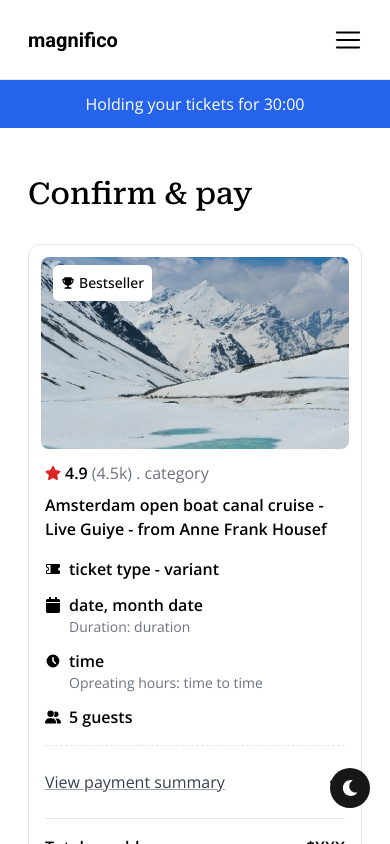
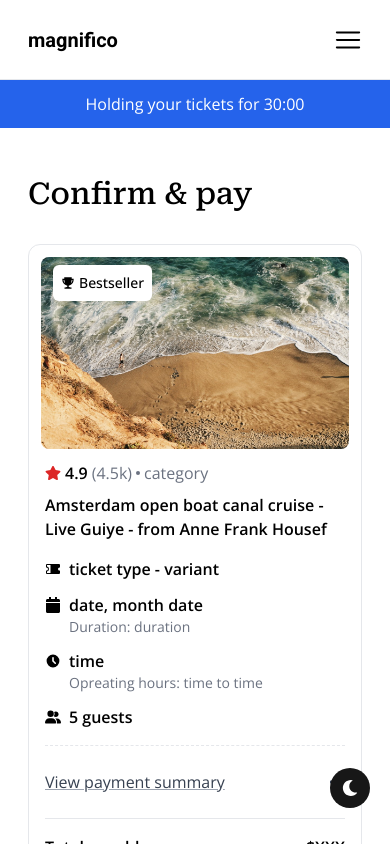
Before and after one commit to warmachine028/magnifico, a React (Vite) app in the folder client/: page /magnifico/payment in a window 390 px wide. Shown: the top 844 px of the page. Built offline with nearby package versions, Linux system fonts and the light colour scheme.

Commit message:
feat: added pagination effects in carousel pagination

```diff
--- a/client/src/assets/index.js
+++ b/client/src/assets/index.js
@@ -11,6 +11,7 @@ export { default as Video1 } from './video1.png'
 export { default as Video2 } from './video2.png'
 export { default as Waves } from './waves.png'
 export { default as Mountain } from "./mountain.jpeg"
+export { default as Beach } from "./beach.jpg"
 export { default as Visa } from "./visa.png"
 export { default as MasterCard } from "./mastercard.png"
 export { default as DinersClub } from "./diners-club.png"
--- a/client/src/components/DestinationCard.jsx
+++ b/client/src/components/DestinationCard.jsx
@@ -1,5 +1,5 @@
 import { PiInfoBold, PiPiggyBankFill, PiTicketFill } from 'react-icons/pi'
-import { Mountain } from '../assets'
+import { Mountain, Beach } from '../assets'
 import { FaCalendar, FaPlus, FaStar } from 'react-icons/fa'
 import { HiClock } from 'react-icons/hi'
 import { FaUserGroup } from 'react-icons/fa6'
@@ -22,25 +22,27 @@ const DestinationCard = () => {
 					<button className="absolute end-0 top-1/2 -translate-x-0.5 -translate-y-3 pe-3.5 text-white transition-all hover:scale-125 sm:block">
 						<IoIosArrowDroprightCircle className="size-8" />
 					</button>
-					<div className="absolute bottom-4 left-1/2 flex -translate-x-1/2 items-center gap-1.5 text-white">
-						{[1, 2, 3, 4, 5, 6].map((page) => (
-							<button>
-								<BsCircleFill
-									className="size-2 transition duration-100 ease-in-out hover:scale-150"
-									key={page}
-								/>
-							</button>
+					<div className="absolute bottom-4 left-1/2 flex -translate-x-1/2 items-center gap-1.5 *:rounded-full first:bg-red-700">
+						{[1, 2, 3, 4, 5, 6, 7].map((page) => (
+							<button
+								className="size-2 bg-white transition duration-100 ease-in-out first:size-1.5 first:opacity-30 last:size-1.5 last:opacity-30 [&:nth-child(2)]:opacity-45 [&:nth-child(3)]:opacity-45 [&:nth-child(4)]:w-7 [&:nth-last-child(2)]:opacity-45 [&:nth-last-child(3)]:opacity-45"
+								key={page}
+							/>
 						))}
 					</div>
 				</div>
-				<img className="h-48 w-full rounded-lg object-cover" src={Mountain} alt="Mountain" />
-				<div className="absolute"></div>
+				<img className="hidden h-48 w-full rounded-lg object-cover sm:block" src={Mountain} alt="Mountain" />
+				<img className="block h-48 w-full rounded-lg object-cover sm:hidden" src={Beach} alt="Mountain" />
 			</div>
 			<div className="p-2 dark:text-white">
 				<h6 className="flex items-center font-light text-gray-500">
 					<FaStar className="text-red-600" />
 					<span className="px-1 font-semibold text-black dark:text-white">4.9</span>
-					(4.5k) . category
+					(4.5k){' '}
+					<span>
+						<BsCircleFill className="mx-1 size-1" />{' '}
+					</span>{' '}
+					category
 				</h6>
 				<h6 className="pb-4 pt-2 font-semibold">
 					Amsterdam open boat canal cruise - Live Guiye - from Anne Frank Housef
@@ -77,9 +79,9 @@ const DestinationCard = () => {
 					<h6 className="py-4 font-semibold">Total payable</h6>
 					<h6 className="font-semibold">$XXX</h6>
 				</div>
-				<div className="flex w-40 items-center justify-center rounded-xl bg-green-200 dark:bg-green-400">
-					<PiPiggyBankFill className="text-green-600 dark:text-green-700" />
-					<p className="p-1 text-sm text-green-700 dark:text-green-700">You saved price</p>
+				<div className="flex w-40 items-center justify-center rounded-xl bg-green-200 ">
+					<PiPiggyBankFill className="text-green-600" />
+					<p className="p-1 text-sm text-green-700">You saved price</p>
 				</div>
 				<div className="flex items-center gap-2 py-4">
 					<Link to="#" className="text-sm text-gray-700 underline decoration-gray-400 dark:text-gray-400">
```
Also changed, not shown: client/src/assets/beach.jpg (added).
